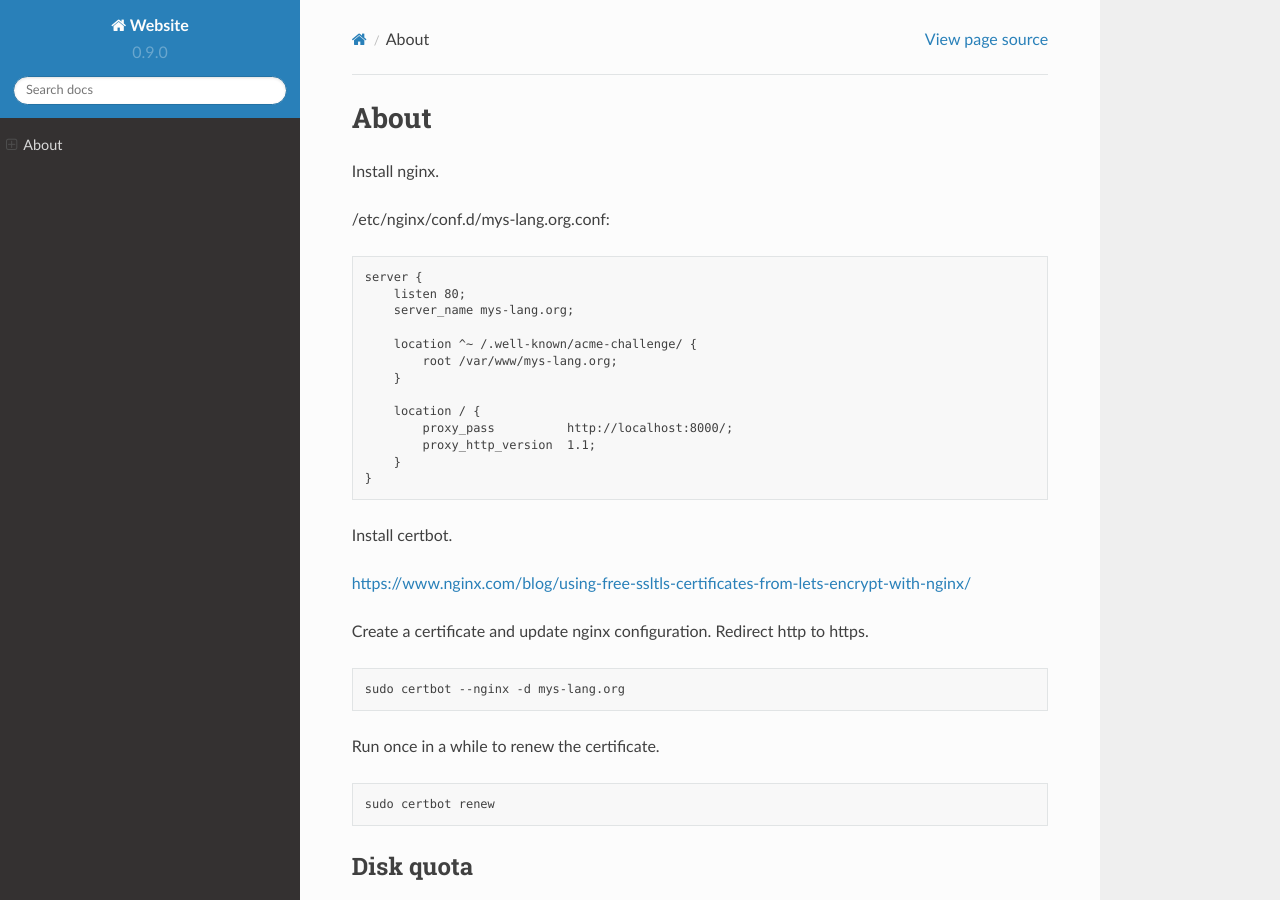
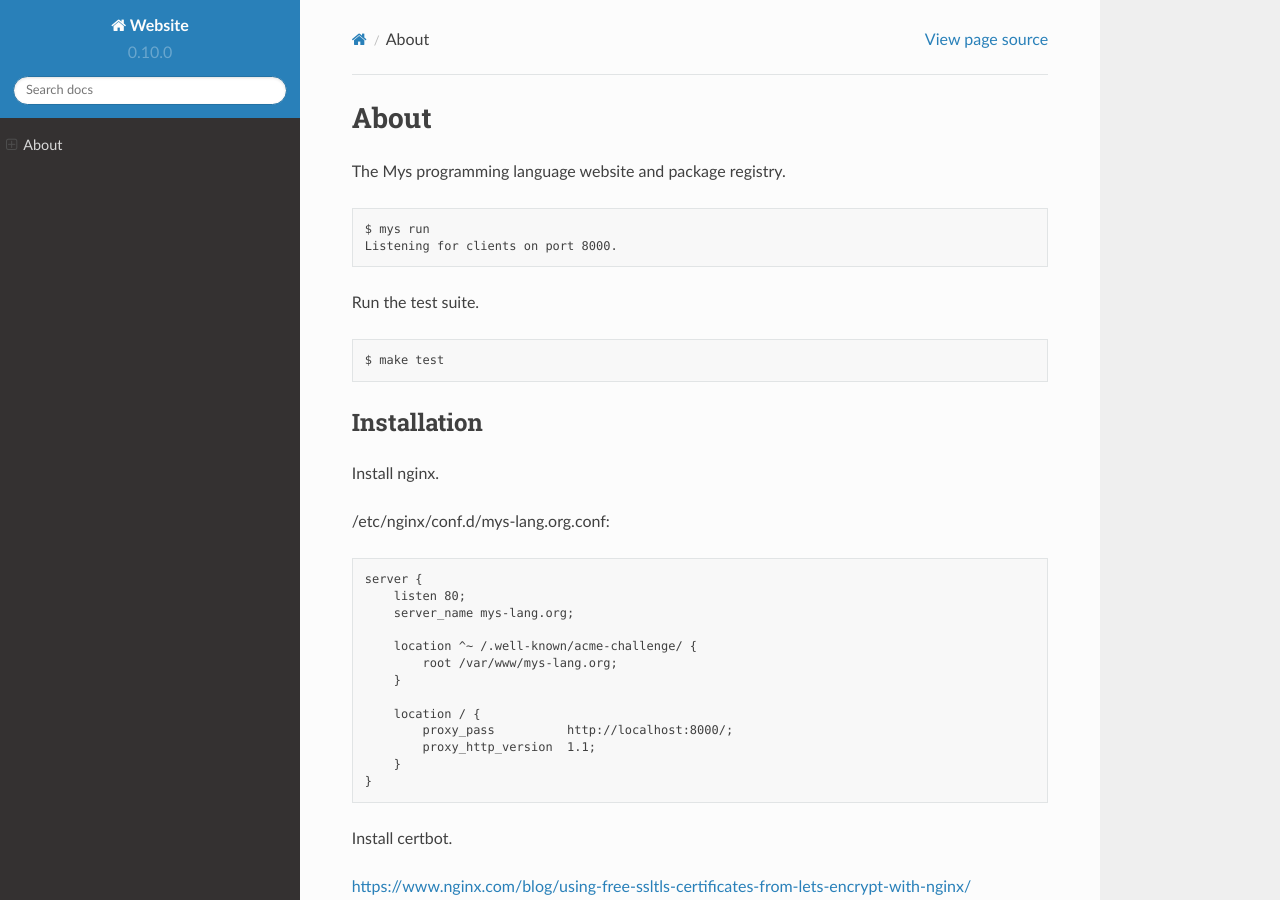
Before and after one commit to mys-lang/package-website, a Sphinx documentation site: the page built from doc/index.rst, in a window 1280 px wide and 900 px high. Built offline with Sphinx 7.4.7 and the Read the Docs theme 2.0.0, drawn with Linux system fonts in a browser that asks for light colours.

```diff
--- a/doc/index.rst
+++ b/doc/index.rst
@@ -1,5 +1,21 @@
 About
 =====
+
+The Mys programming language website and package registry.
+
+.. code-block:: text
+
+   $ mys run
+   Listening for clients on port 8000.
+
+Run the test suite.
+
+.. code-block:: text
+
+   $ make test
+
+Installation
+------------
 
 Install nginx.
 
--- a/package.toml
+++ b/package.toml
@@ -1,6 +1,6 @@
 [package]
 name = "website"
-version = "0.9.0"
+version = "0.10.0"
 authors = ["Erik Moqvist <erik.moqvist@gmail.com>"]
 description = "The Mys programming language website."
 
```
Also changed, not shown: README.rst (+1 -10 lines).
